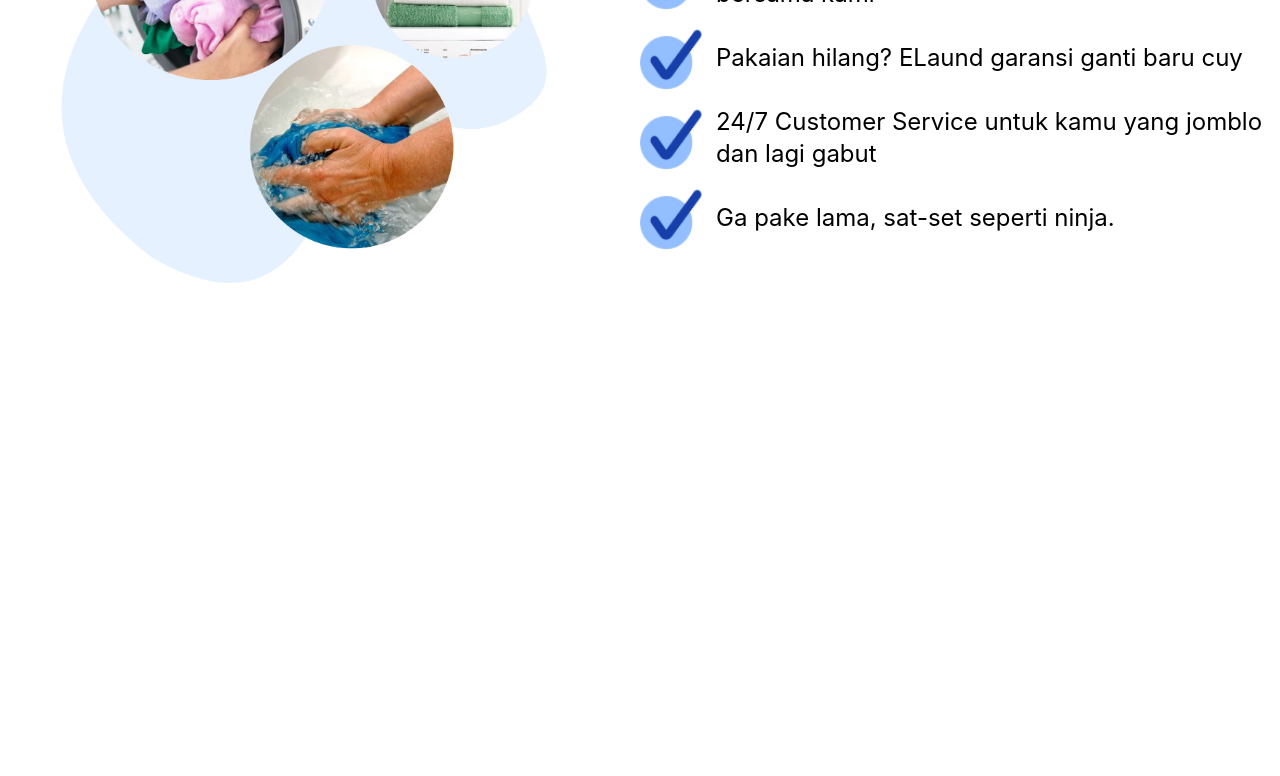
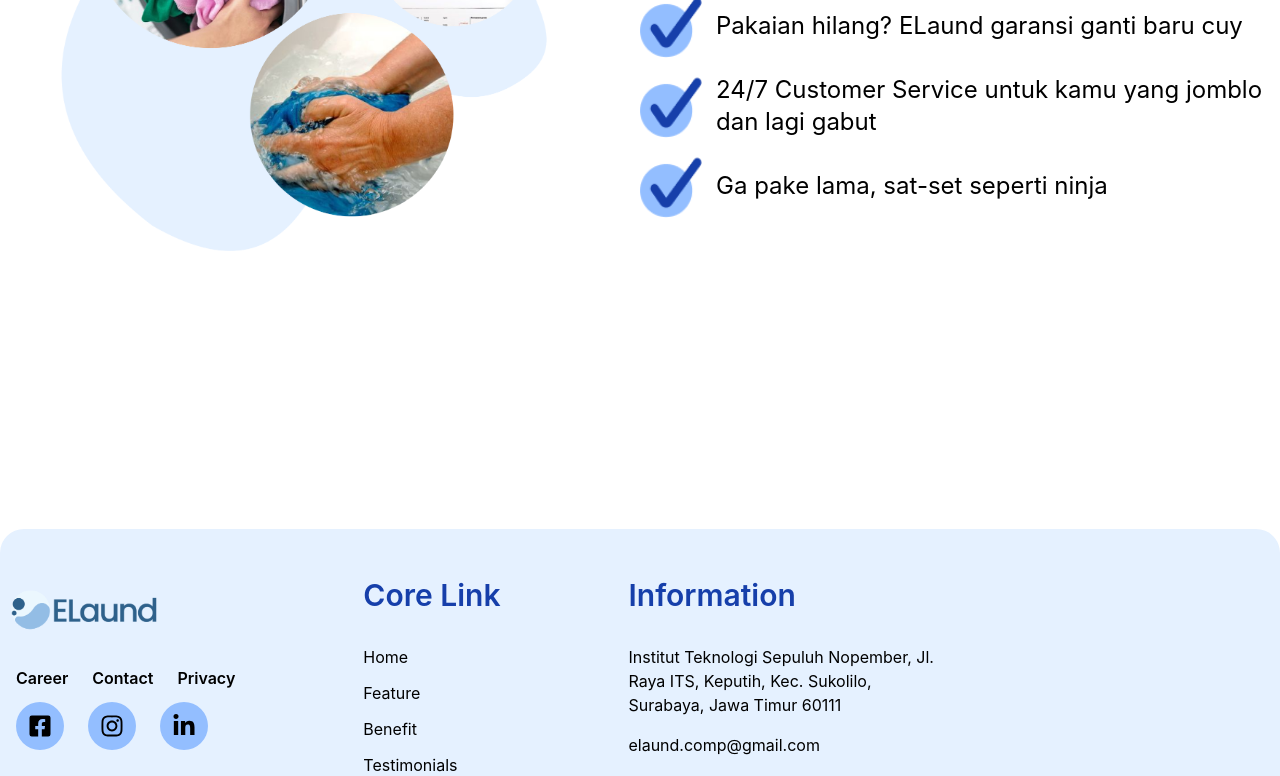
Before and after one commit to rizkiwnfproject/elaund-frontend, a React (Create React App) app: page / in a window 1280 px wide. Shown: the part 2000-2776 px from the top of the page. Before the commit the page ends 2417 px from the top, so only its background shows below. Built offline with nearby package versions, Linux system fonts and the light colour scheme.

Commit message:
footer + resp

```diff
--- a/package.json
+++ b/package.json
@@ -9,6 +9,7 @@
     "framer-motion": "^11.3.31",
     "react": "^18.3.1",
     "react-dom": "^18.3.1",
+    "react-icons": "^5.3.0",
     "react-intersection-observer": "^9.13.0",
     "react-router-dom": "^6.26.1",
     "react-scripts": "5.0.1",
--- a/src/components/Navbar.js
+++ b/src/components/Navbar.js
@@ -1,5 +1,4 @@
 import React from 'react';
-import Button from './Button';
 import { Link } from 'react-scroll';
 import Logo from './Logo';
 
--- /dev/null
+++ b/src/constans/constans.js
@@ -0,0 +1,107 @@
+import myImage from '../assets/images/home_laundry.jpg';
+import { FaFacebookSquare, FaInstagram, FaLinkedinIn } from "react-icons/fa";
+
+
+export const benefits = [
+    { text: "Rebahan dengan nyaman dan cucian aman bersama kami" },
+    { text: "Pakaian hilang? ELaund garansi ganti baru cuy" },
+    { text: "24/7 Customer Service untuk kamu yang jomblo dan lagi gabut" },
+    { text: "Ga pake lama, sat-set seperti ninja" },
+];
+
+export const features = [
+    {
+        title: "Put & Take",
+        description: "Lagi males dan pingin rebahan? Tapi cucian menggunung di rumah. Haishh, kamu hanya perlu letakkan cucian di rumah dan cukup klik sekali untuk menikmati layanan antar-jemput ELaund.",
+        img: myImage,
+        alignment: "text-left",
+        order: "order-first",
+        listClass: "rounded-l-10xl md:rounded-l-full ml-6 md:ml-32 items-start md:items-center",
+    },
+    {
+        title: "Easy Pay",
+        description: "Bayar pakai tunai? Transfer? QRIS? Atau bayar nanti aja? Ya bisa semua, Lah. ELaund meyediakan berbagai metode pembayaran yang sangat lengkap.",
+        img: myImage,
+        alignment: "text-right",
+        order: "order-last",
+        listClass: "rounded-r-10xl md:rounded-r-full mr-6 md:mr-32 items-end md:items-center",
+    },
+    {
+        title: "Track Your Order",
+        description: "Kamu ga perlu kawatir baju ilang, karena transparasi ELaund hanya setipis tisu dengan adanya fitur Tracking Order. Jadi cucianmu aman bersama kami, dan tentunya bersih dan wangi.",
+        img: myImage,
+        alignment: "text-left",
+        order: "order-first",
+        listClass: "rounded-l-10xl md:rounded-l-full ml-6 md:ml-32 items-start md:items-center",
+    }
+];
+
+export const footer_first_col = [
+    {
+        name: "Career",
+        link: "",
+    },
+    {
+        name: "Contact",
+        link: "",
+    },
+    {
+        name: "Privacy",
+        link: "",
+    },
+];
+export const footer_first_sec_col = [
+    {
+        name: "Facebook",
+        link: "",
+        icon: FaFacebookSquare
+    },
+    {
+        name: "Instagram",
+        link: "",
+        icon: FaInstagram
+    },
+    {
+        name: "Linkedin",
+        link: "",
+        icon: FaLinkedinIn
+    },
+];
+
+export const footer_second_col = [
+    {
+        name: "Home",
+        link: "",
+    },
+    {
+        name: "Feature",
+        link: "",
+    },
+    {
+        name: "Benefit",
+        link: "",
+    },
+    {
+        name: "Testimonials",
+        link: "",
+    },
+    {
+        name: "Contact",
+        link: "",
+    },
+];
+
+export const footer_third_col = [
+    {
+        name: "description",
+        field: "Institut Teknologi Sepuluh Nopember, Jl. Raya ITS, Keputih, Kec. Sukolilo, Surabaya, Jawa Timur 60111"
+    },
+    {
+        name: "Email",
+        field: "elaund.comp@gmail.com"
+    },
+    {
+        name: "Contact",
+        field: "(0343) 675 456"
+    },
+];
--- a/src/pages/HomePage.js
+++ b/src/pages/HomePage.js
@@ -4,21 +4,25 @@ import Section from '../components/Section';
 import Home from './section/Home';
 import Feature from './section/Feature';
 import Benefit from './section/Benefit';
+import Footer from './section/Footer';
 
 const Homepage = () => {
   return (
     <div>
       {/* Navbar */}
       <Navbar />
-      <main className=" py-8">
+      <main className="">
         <Section id="home" className='container px-7 md:px-0 mx-auto mt-2 md:mt-16 mb-44 h-full'>
           <Home />
         </Section>
         <Section id="feature" className='mb-24 sm:mb-44 h-full'>
           <Feature />
         </Section>
-        <Section id="benefit" className='container px-7 md:px-0 mx-auto h-full'>
+        <Section id="benefit" className='container px-7 md:px-0 mx-auto mb-12 sm:mb-44 h-full'>
           <Benefit />
+        </Section>
+        <Section id="footer" className='px-7md:px-0 h-full bg-soft-blue rounded-t-3xl w-full'>
+          <Footer />
         </Section>
 
       </main>
--- a/src/pages/section/Benefit.js
+++ b/src/pages/section/Benefit.js
@@ -1,24 +1,9 @@
 import React from 'react';
 import myImage from '../../assets/images/benefit.png';
 import listImage from '../../assets/images/listIcon.png';
+import { benefits } from '../../constans/constans';
 
 const Benefit = () => {
-    const benefits = [
-        {
-            text: "Rebahan dengan nyaman dan cucian aman bersama kami",
-        },
-        {
-            text: "Pakaian hilang? ELaund garansi ganti baru cuy",
-        },
-        {
-            text: "24/7 Customer Service untuk kamu yang jomblo dan lagi gabut",
-        },
-        {
-            text: "Ga pake lama, sat-set seperti ninja.",
-        },
-
-    ];
-
     return (
         <div className='flex flex-col md:flex-row items-center justify-between'>
             {/* Bagian gambar di sebelah kiri */}
--- a/src/pages/section/Feature.js
+++ b/src/pages/section/Feature.js
@@ -1,9 +1,9 @@
 import React from 'react';
-import myImage from '../../assets/images/home_laundry.jpg';
 import FeatureList from '../../components/FeatureList';
 import FeatureField from '../../components/FeatureField';
 import { motion } from 'framer-motion';
 import { useInView } from 'react-intersection-observer';
+import { features } from '../../constans/constans';
 
 const featureVariants = {
     hidden: { opacity: 0, y: 50 },
@@ -23,30 +23,6 @@ const Feature = () => {
         threshold: 0.2, // Berapa banyak elemen yang harus terlihat sebelum animasi dimulai (0.2 berarti 20%)
     });
 
-    const features = [
-        {
-            title: "Put & Take",
-            description: "Lagi males dan pingin rebahan? Tapi cucian menggunung di rumah. Haishh, kamu hanya perlu letakkan cucian di rumah dan cukup klik sekali untuk menikmati layanan antar-jemput ELaund.",
-            img: myImage,
-            alignment: "text-left",
-            listClass: "rounded-l-10xl md:rounded-l-full ml-6 md:ml-32 items-start md:items-center",
-        },
-        {
-            title: "Easy Pay",
-            description: "Bayar pakai tunai? Transfer? QRIS? Atau bayar nanti aja? Ya bisa semua, Lah. ELaund meyediakan berbagai metode pembayaran yang sangat lengkap.",
-            img: myImage,
-            alignment: "text-right",
-            listClass: "rounded-r-10xl md:rounded-r-full mr-6 md:mr-32 items-end md:items-center",
-        },
-        {
-            title: "Track Your Order",
-            description: "Kamu ga perlu kawatir baju ilang, karena transparasi ELaund hanya setipis tisu dengan adanya fitur Tracking Order. Jadi cucianmu aman bersama kami, dan tentunya bersih dan wangi.",
-            img: myImage,
-            alignment: "text-left",
-            listClass: "rounded-l-10xl md:rounded-l-full ml-6 md:ml-32 items-start md:items-center",
-        }
-    ];
-
     return (
         <div ref={ref} className='flex flex-col gap-6'>
             <div className='feature-title text-3xl font-bold text-primary text-center'>
@@ -61,7 +37,7 @@ const Feature = () => {
                     variants={featureVariants}
                 >
                     <FeatureList className={feature.listClass}>
-                        <img src={feature.img} alt="Laundry" className='w-32 h-32 rounded-full' />
+                        <img src={feature.img} alt="Laundry" className={`w-32 h-32 rounded-full ${feature.order}`} />
                         <FeatureField className={feature.alignment}>
                             <div className='font-bold'>
                                 {feature.title}
--- /dev/null
+++ b/src/pages/section/Footer.js
@@ -0,0 +1,49 @@
+import React from 'react';
+import Logo from '../../components/Logo';
+import { footer_first_col, footer_first_sec_col, footer_second_col, footer_third_col } from '../../constans/constans';
+
+const Footer = () => {
+
+    return (
+        <div className='py-4'>
+            <div className='container mx-auto flex flex-col sm:flex-row justify-start py-8 gap-5 lg:gap-32 px-12 md:px-0'>
+                <div className='first-col flex flex-col gap-3'>
+                    <Logo className="w-44" />
+                    <div className='flex flex-row gap-6 pl-4 font-semibold'>
+                        {footer_first_col.map((first, index) => (
+                            <a href={first.link}>{first.name}</a>
+                        ))}
+                    </div>
+                    <div className='flex flex-row gap-6 pl-4'>
+                        {footer_first_sec_col.map((first_sec, index) => (
+                            <a href={first_sec.link} className='p-3 bg-light-blue rounded-full'><first_sec.icon className='w-6 h-6' /></a>
+                        ))}
+                    </div>
+                </div>
+                <div className='second-col flex flex-col gap-8 pl-4 md:pl-0'>
+                    <div className='title text-primary text-2xl md:text-3xl font-semibold'>
+                        Core Link
+                    </div>
+                    <div className='menu-list flex flex-col gap-3'>
+                        {footer_second_col.map((second, index) => (
+                            <a href={second.link}>{second.name}</a>
+                        ))}
+                    </div>
+                </div>
+                <div className='third-col flex flex-col gap-8 w-auto md:w-80 pl-4 md:pl-0'>
+                    <div className='title text-primary text-2xl md:text-3xl font-semibold'>
+                        Information
+                    </div>
+                    <div className='menu-list flex flex-col gap-4'>
+                        {footer_third_col.map((third, index) => (
+                            <p>{third.field}</p>
+                        ))}
+                    </div>
+                </div>
+            </div>
+            <p className='text-center font-semibold'>ELaund © 2024. All Right Reserved</p>
+        </div>
+    );
+};
+
+export default Footer;
--- a/src/styles/index.css
+++ b/src/styles/index.css
@@ -1,12 +1,14 @@
 @tailwind base;
 @tailwind components;
 @tailwind utilities;
+@import url('https://fonts.googleapis.com/css2?family=Poppins:ital,wght@0,100;0,200;0,300;0,400;0,500;0,600;0,700;0,800;0,900;1,100;1,200;1,300;1,400;1,500;1,600;1,700;1,800;1,900&display=swap');
 
 body {
   margin: 0;
   font-family: -apple-system, BlinkMacSystemFont, 'Segoe UI', 'Roboto', 'Oxygen',
     'Ubuntu', 'Cantarell', 'Fira Sans', 'Droid Sans', 'Helvetica Neue',
     sans-serif;
+    /* font-family: "Poppins", sans-serif; */
   -webkit-font-smoothing: antialiased;
   -moz-osx-font-smoothing: grayscale;
 }
--- a/tailwind.config.js
+++ b/tailwind.config.js
@@ -15,6 +15,7 @@ module.exports = {
       colors:{
         'primary' : '#163FAA',
         'soft-blue' : '#E5F1FF',
+        'light-blue': '#93BEFF',
       },
       borderRadius: {
         '4xl': '2rem',
```
Also changed, not shown: 1 other file (tests, documents, lock files or other folders).
